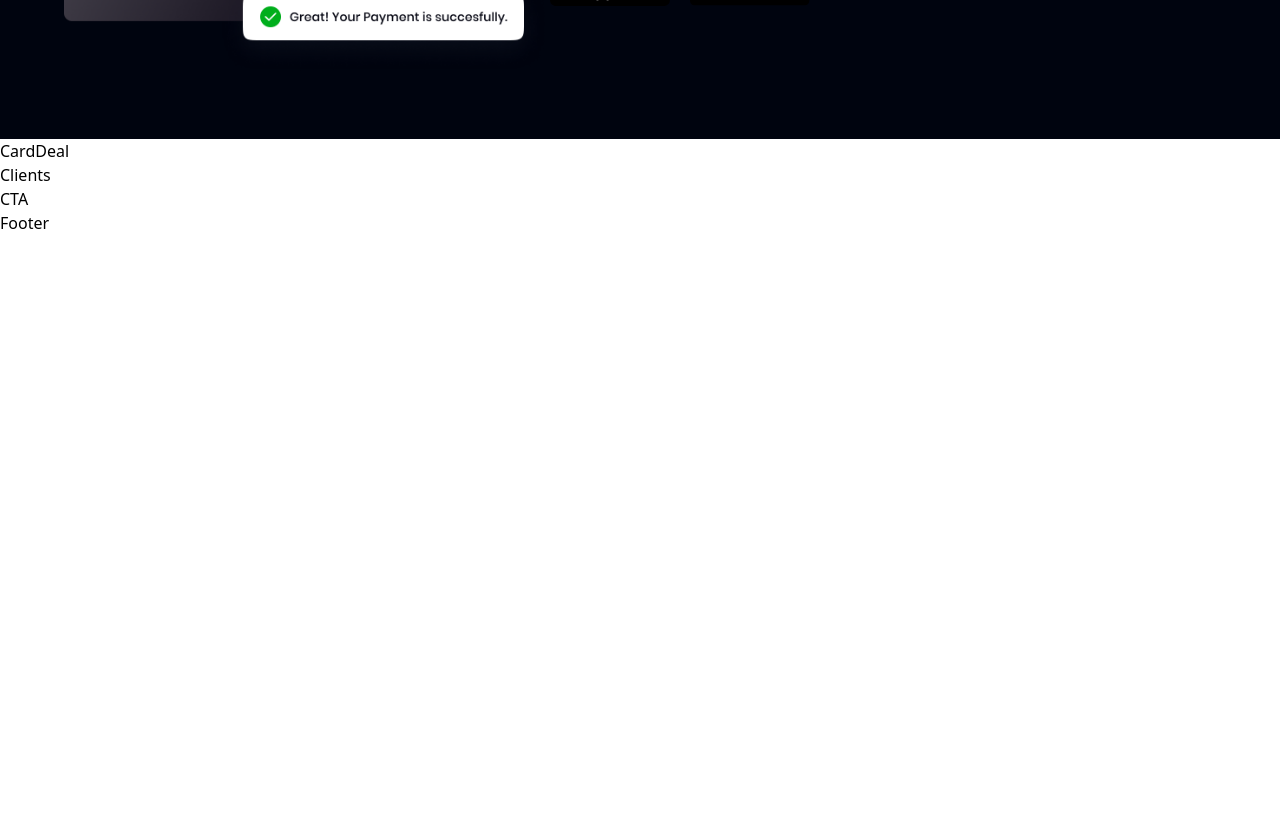
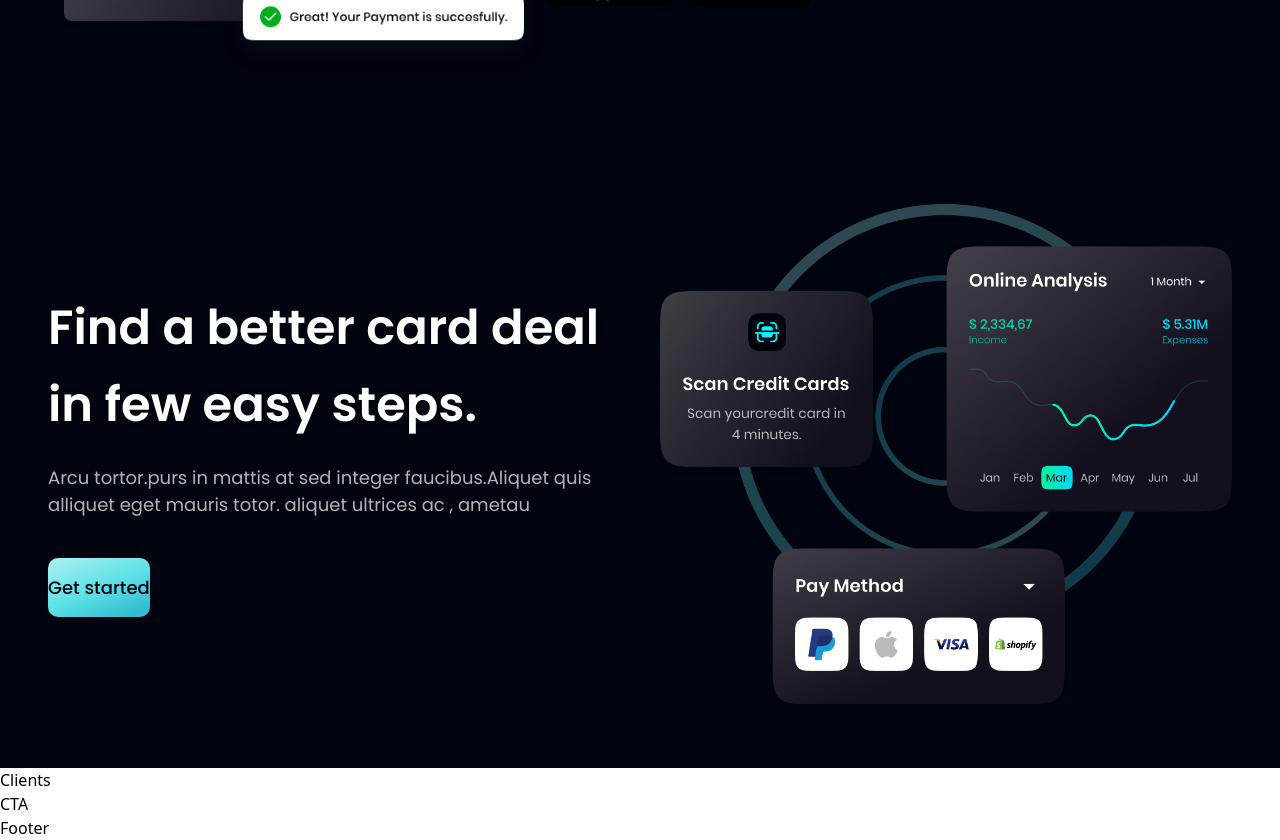
Before and after one commit to AMJchamod/Mordern_Bank_Ui_React-Vite-Tailwind, a React (Vite) app: page / in a window 1280 px wide. Shown: the part 1920-2760 px from the top of the page. Before the commit the page ends 2155 px from the top, so only its background shows below. Built offline with nearby package versions, Linux system fonts and the light colour scheme.

Commit message:
update  the button design and  carddeals section

```diff
--- a/src/App.jsx
+++ b/src/App.jsx
@@ -40,7 +40,10 @@ const App = () => (
     <div className={`bg-primary   `}>
       <Billing/>
     </div>
+    <div className={`bg-primary   `}>
     <CardDeal />
+    </div>
+
     <Clients />
     <CTA />
     <Footer />
--- a/src/components/Button.jsx
+++ b/src/components/Button.jsx
@@ -5,7 +5,7 @@ const Button = ({ styles }) => {
     return(
     <button type="button" className={`py-4 px6
         bg-blue-gradient font-poppins font-medium text-[18px] text-primary
-        outline-none ${styles}`}>Get started</button>
+        outline-none ${styles} rounded-[10px]`}>Get started</button>
     )
     }
 export default Button
--- a/src/components/CardDeal.jsx
+++ b/src/components/CardDeal.jsx
@@ -1,9 +1,22 @@
 import React from 'react'
+import {card} from '../assets';
+import Button from './Button';
+import styles, { layout } from '../style';
 
-function CardDeal() {
-  return (
-    <div>CardDeal</div>
-  )
-}
+const CardDeal = ()=>(
+  <section className= {`${layout.section} p-12`}>
+   <div className={layout.sectionInfo}>
+     <h2 className={styles.heading2}>Find a better card deal<br className="sm:block hidden"/>in few easy steps.</h2>
+     <p className={`${styles.paragraph}max-w-[470px] mt-5`}>
+      Arcu tortor.purs in mattis at sed integer faucibus.Aliquet quis alliquet eget mauris totor. aliquet ultrices ac , ametau</p>
+
+     <Button styles="mt-10"></Button>
+   </div>
+   <div className={layout.sectionImg}>
+     <img src= {card} alt='card' className='w-[100%] h-[100%]' />
+   </div>
+
+  </section>
+);
 
 export default CardDeal
```
